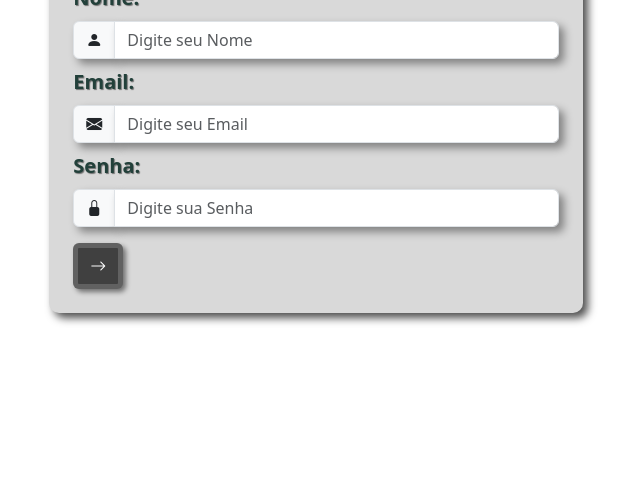
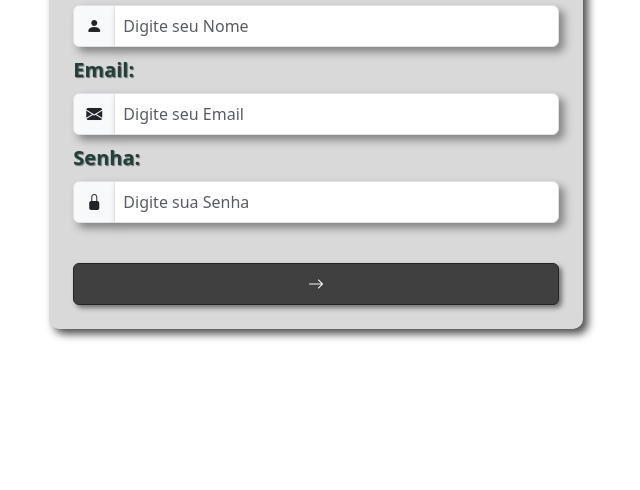
Before and after one commit to GustavoRSenai/Bootstrap_Intro_GustavoRodrigues, a plain HTML site: page ex5b-al-fazer-formulario-(ex)/ex5b.html in a window 1280 px wide. Shown: the part 310-800 px from the top of the page, without its empty margins (324-964 px from the left). Drawn offline with nearby package versions, Linux system fonts and the light colour scheme.

Commit message:
formularios

```diff
--- a/ex5b-al-fazer-formulario-(ex)/ex5b.html
+++ b/ex5b-al-fazer-formulario-(ex)/ex5b.html
@@ -24,7 +24,7 @@
                         <i class="bi-person-fill"></i>
                     </span>
 
-                    <input type="text" class="form-control custom-input" placeholder="Digite seu Nome">
+                    <input type="text" class="form-control custom-input p-2" placeholder="Digite seu Nome">
                 </div>
 
                 <label for="email" class="form-label custom-label fs-5 fw-bolder mt-2">Email:</label>
@@ -34,7 +34,7 @@
                         <i class="bi-envelope-fill"></i>
                     </span>
 
-                    <input type="email" class="form-control custom-input" placeholder="Digite seu Email">
+                    <input type="email" class="form-control custom-input p-2" placeholder="Digite seu Email">
                 </div>
 
                 <label for="senha" class="form-label custom-label fs-5 fw-bolder mt-2">Senha:</label>
@@ -44,10 +44,12 @@
                         <i class="bi-lock-fill"></i>
                     </span>
 
-                    <input type="password" class="form-control custom-input" placeholder="Digite sua Senha">
+                    <input type="password" class="form-control custom-input p-2" placeholder="Digite sua Senha">
                 </div>
             </div>
-            <button type="submit" id="bot" class="btn btn-dark custom-button mt-3"><i class="bi-arrow-right"></i></button>
+            <div class="d-grid custom-div">
+                <button type="submit" id="bot" class="btn btn-dark p-2 custom-button"><i class="bi-arrow-right"></i></button>
+            </div>
         </form>
     </div>
 </body>
--- a/ex5b-al-fazer-formulario-(ex)/style.css
+++ b/ex5b-al-fazer-formulario-(ex)/style.css
@@ -28,7 +28,9 @@ label{
     box-shadow: 5px 5px 8px rgba(0, 0, 0, 0.701);
 }
 #bot{
-    border: solid 5px rgba(128, 128, 128, 0.516);
     background-color: #404040;
     box-shadow: 3px 3px 5px rgba(0, 0, 0, 0.484);
 }
+.custom-div{
+    margin-top: 40px;
+}
```
